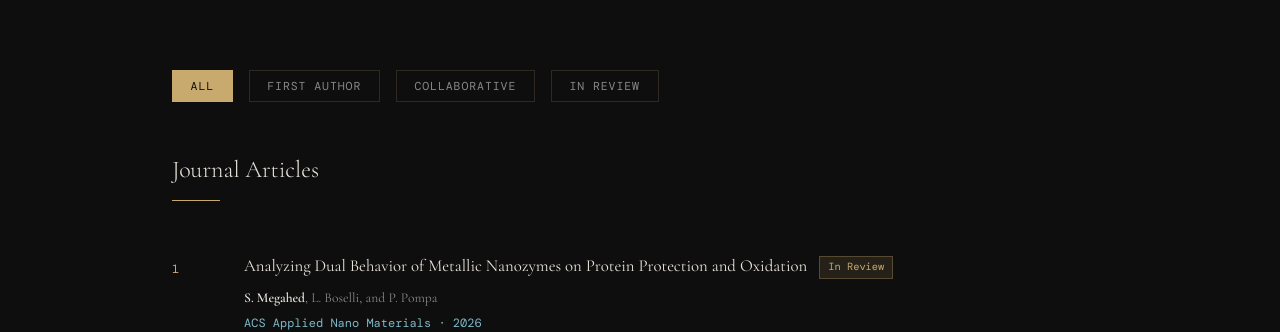
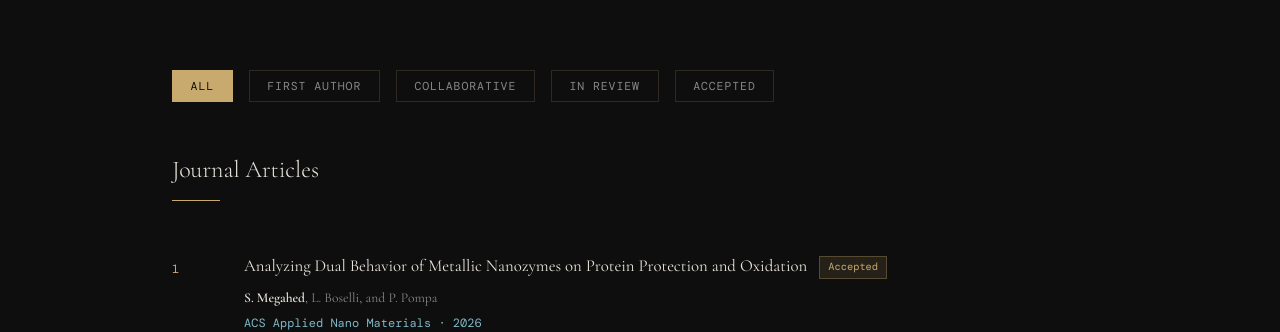
Before and after one commit to SaadMegahed/saadmegahed.github.io, a plain HTML site: page publications.html in a window 1280 px wide. Shown: the part 315-647 px from the top of the page. Drawn offline with nearby package versions, Linux system fonts and the light colour scheme; a web font is replaced by a local one.

Commit message:
Update publications.html
update publications page and add the accepted button

```diff
--- a/publications.html
+++ b/publications.html
@@ -35,6 +35,7 @@
         <button class="filter-btn" onclick="filter('first', this)">First Author</button>
         <button class="filter-btn" onclick="filter('collab', this)">Collaborative</button>
         <button class="filter-btn" onclick="filter('inreview', this)">In Review</button>
+        <button class="filter-btn" onclick="filter('Accepted', this)">Accepted</button>
       </div>
 
       <!-- JOURNAL ARTICLES -->
@@ -43,7 +44,7 @@
       <div class="pub-item" data-type="first inreview">
         <div class="pub-num">1</div>
         <div>
-          <div class="pub-title">Analyzing Dual Behavior of Metallic Nanozymes on Protein Protection and Oxidation <span class="pub-badge">In Review</span></div>
+          <div class="pub-title">Analyzing Dual Behavior of Metallic Nanozymes on Protein Protection and Oxidation <span class="pub-badge">Accepted</span></div>
           <div class="pub-authors"><strong>S. Megahed</strong>, L. Boselli, and P. Pompa</div>
           <div class="pub-journal">ACS Applied Nano Materials · 2026</div>
         </div>
```
